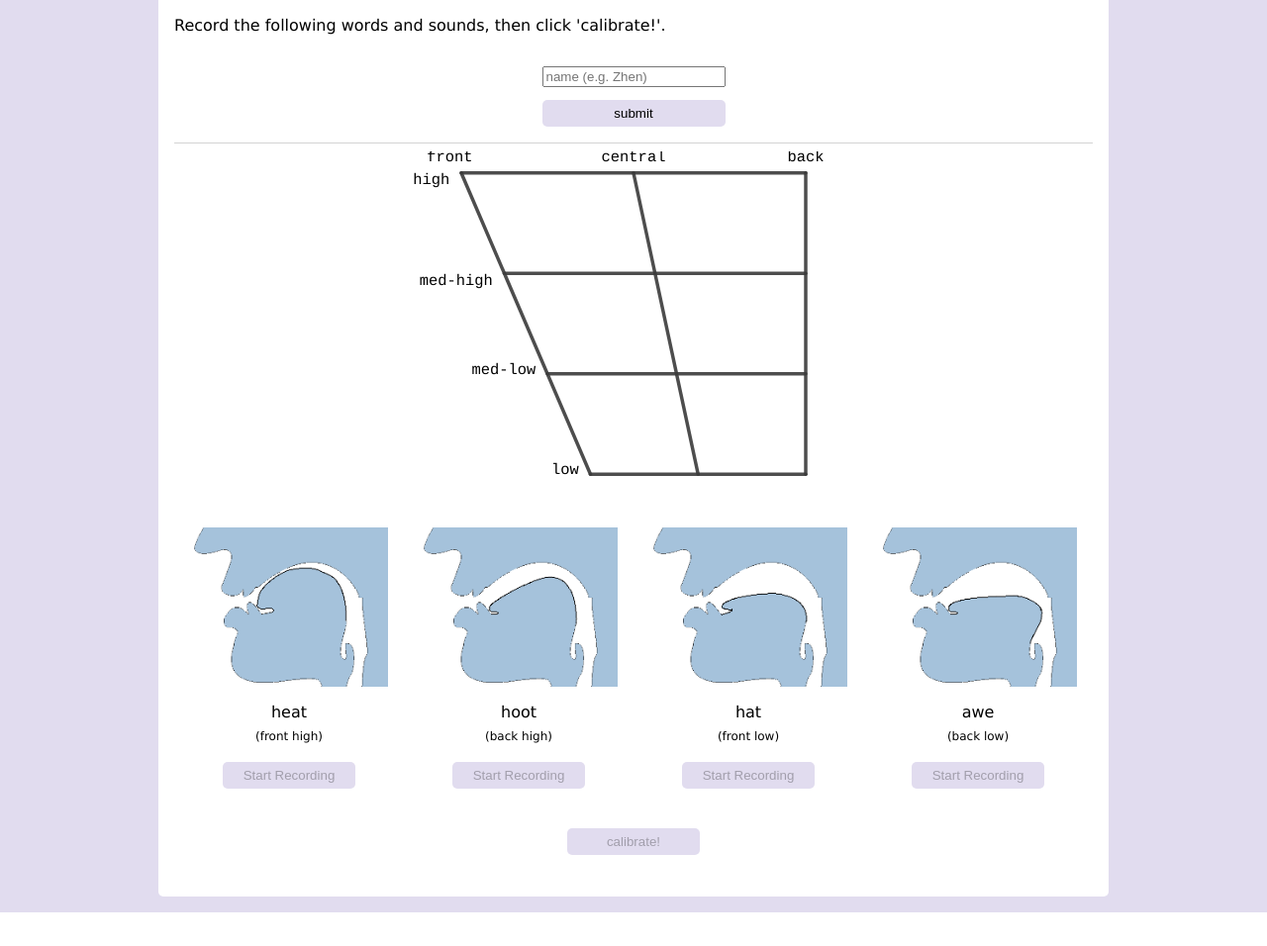
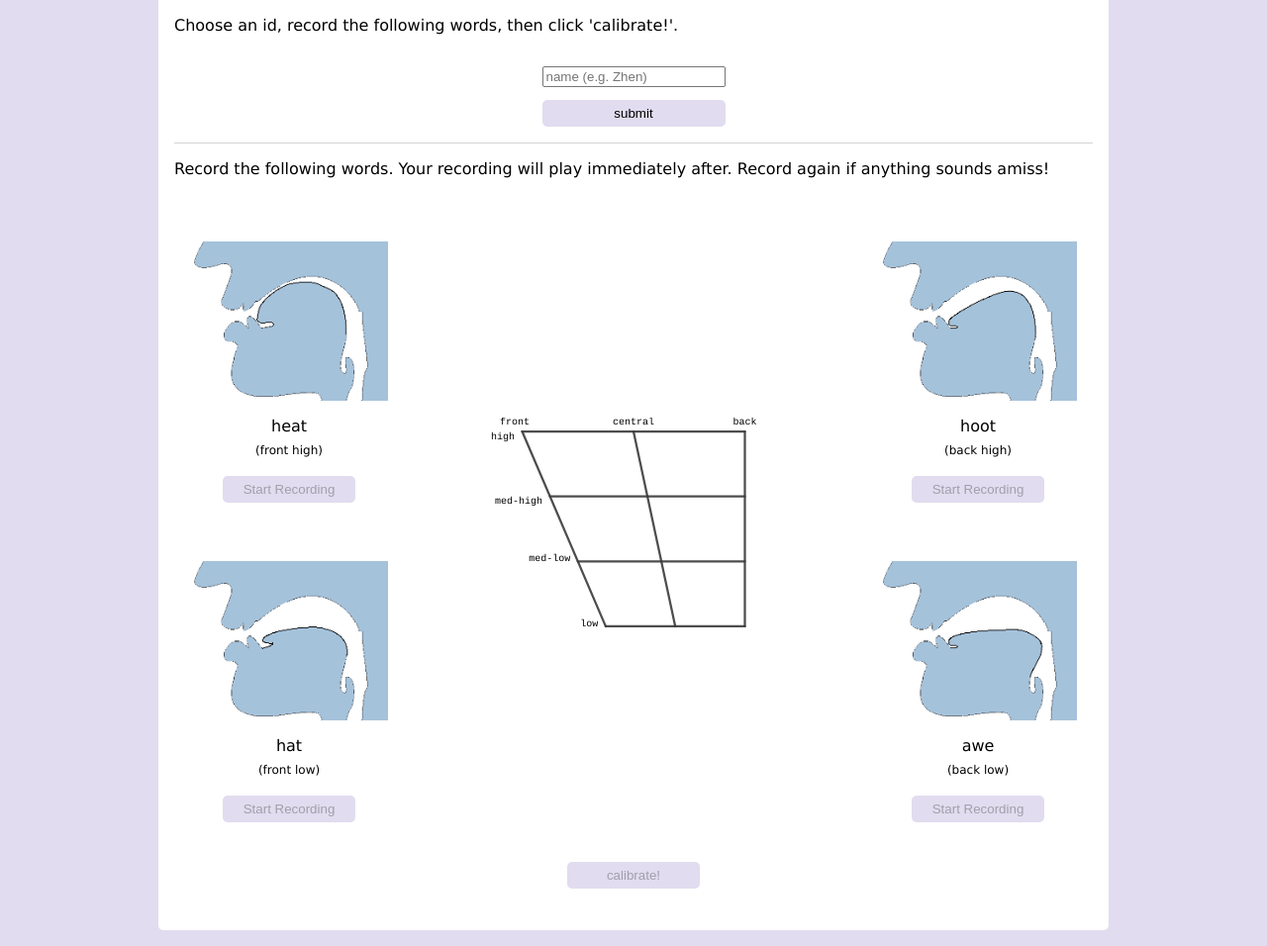
Before and after one commit to garlicrybread/showAndTell-Interspeech2024, a Flask app: template flaskr/templates/main/vowelCalibration.html in a window 1280 px wide. Shown: the part 111-1067 px from the top of the page at 99% size. Before the commit the page ends 1033 px from the top, so only its background shows below. Run offline with Flask 3, Linux system fonts and the light colour scheme; the template is opened without the code that fills it, so the values that code supplies are empty.

Commit message:
rearranged vwl cal page so that pictures are to the right and left of the chart

```diff
--- a/flaskr/static/css/calibration.css
+++ b/flaskr/static/css/calibration.css
@@ -5,3 +5,16 @@ label {text-align: center}
     font-size: 12px; /* Adjust the size as needed */
     line-height: 1.2; /* Optional: Adjust the line height for better readability */
 }
+
+.vowel-chart {
+    flex: 2; /* This allows the item to grow and shrink but bases it at 50% */
+    display: flex; /* Makes the child also a flex container */
+    justify-content: center; /* Centers the child content horizontally */
+    align-items: center; /* Centers the child content vertically */
+}
+.face-cutaway {
+    flex: 1; /* This allows the item to grow and shrink but bases it at 50% */
+    display: flex; /* Makes the child also a flex container */
+    justify-content: center; /* Centers the child content horizontally */
+    align-items: center; /* Centers the child content vertically */
+}
--- a/flaskr/templates/main/vowelCalibration.html
+++ b/flaskr/templates/main/vowelCalibration.html
@@ -12,7 +12,7 @@
 {% endblock %}
 
 {% block content %}
-    <p>Record the following words and sounds, then click 'calibrate!'.</p>
+    <p>Choose an id, record the following words, then click 'calibrate!'.</p>
     {#    User Id input field and button    #}
     <form>
         <div class="flex-row">
@@ -21,11 +21,10 @@
         </div>
     </form>
     <hr>
-    <div class="flex-col">
-        <svg id="svg-calibrate" width=50% length="auto" viewBox="0,0,400,300"></svg>
-    </div>
+    <p>Record the following words. Your recording will play immediately after. Record again if anything sounds amiss!</p>
     <div id="message"></div>
     <div class="flex-col">
+        <div class="flex-row face-cutaway">
             <div class="flex-row">
                 <img src="{{ url_for('static', filename='images/frontHigh-faceCutaway.png') }}"
                      alt="tongue height for front high vowel">
@@ -34,22 +33,30 @@
                 <input type="button" id="frontHigh" value="Start Recording" disabled>
             </div>
             <div class="flex-row">
+                <img src="{{ url_for('static', filename='images/frontLow-faceCutaway.png') }}" alt="tongue height for front low vowel">
+                <label>hat</label>
+                <label class="subtitle">(front low)</label>
+                <input type="button" id="frontLow" value="Start Recording" disabled>
+            </div>
+        </div>
+        <div class="flex-row vowel-chart">
+            <div class="flex-col">
+                <svg id="svg-calibrate" width=100% length="auto" viewBox="0,0,400,300"></svg>
+            </div>
+        </div>
+        <div class="flex-row face-cutaway">
+            <div class="flex-row">
                 <img src="{{ url_for('static', filename='images/backHigh-faceCutaway.png') }}" alt="tongue height for back high vowel">
                 <label>hoot</label>
                 <label class="subtitle">(back high)</label>
                 <input type="button" id="backHigh" value="Start Recording" disabled>
             </div>
             <div class="flex-row">
-            <img src="{{ url_for('static', filename='images/frontLow-faceCutaway.png') }}" alt="tongue height for front low vowel">
-            <label>hat</label>
-            <label class="subtitle">(front low)</label>
-            <input type="button" id="frontLow" value="Start Recording" disabled>
-        </div>
-        <div class="flex-row">
                 <img src="{{ url_for('static', filename='images/backLow-faceCutaway.png') }}" alt="tongue height for back low vowel">
                 <label>awe</label>
                 <label class="subtitle">(back low)</label>
                 <input type="button" id="backLow" value="Start Recording" disabled>
+            </div>
         </div>
     </div>
 
```
Lines whose indentation alone changed are shown as unchanged.
